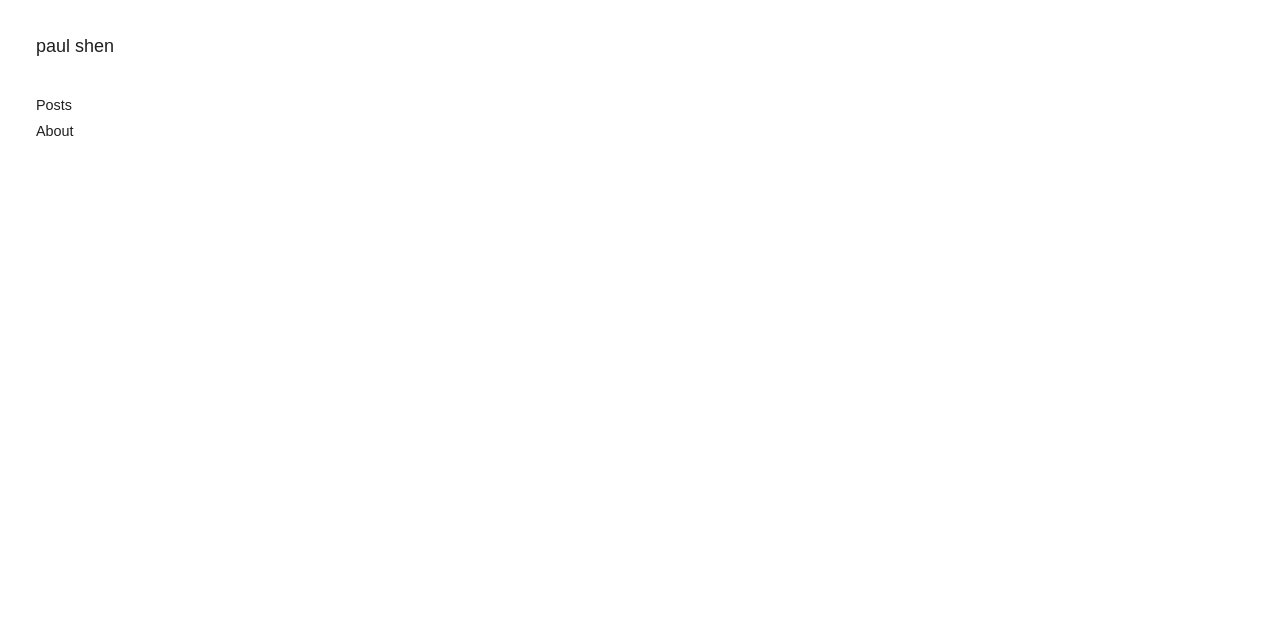
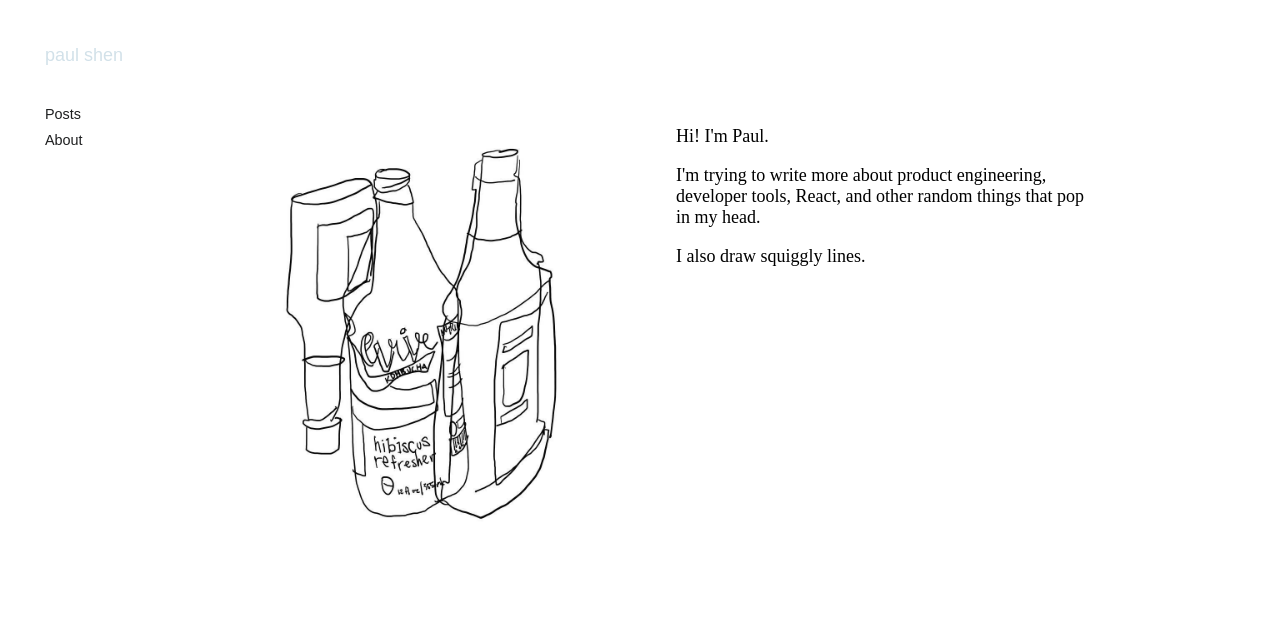
Before and after one commit to paulshen/paul-2021, a Gatsby site: page / in a window 1280 px wide. Built offline with nearby package versions, Linux system fonts and the light colour scheme; Gatsby itself is replaced by a stand-in of ours; some packages are replaced by stand-ins of ours; a web font is replaced by a local one.

Commit message:
gatsby image

```diff
--- a/gatsby-config.js
+++ b/gatsby-config.js
@@ -3,6 +3,7 @@
  *
  * See: https://www.gatsbyjs.org/docs/gatsby-config/
  */
+const path = require("path")
 
 module.exports = {
   /* Your site config here */
@@ -13,14 +14,23 @@ module.exports = {
     "gatsby-plugin-emotion",
     "gatsby-plugin-react-helmet",
     {
-      resolve: `gatsby-source-filesystem`,
+      resolve: "gatsby-source-filesystem",
       options: {
-        name: `posts`,
+        name: "posts",
         path: `${__dirname}/src/posts/`,
       },
     },
     {
       resolve: "gatsby-plugin-mdx",
     },
+    {
+      resolve: "gatsby-source-filesystem",
+      options: {
+        name: "images",
+        path: path.join(__dirname, "src", "images"),
+      },
+    },
+    "gatsby-plugin-sharp",
+    "gatsby-transformer-sharp",
   ],
 }
--- a/package.json
+++ b/package.json
@@ -21,11 +21,14 @@
     "@types/mdx-js__react": "^1.5.2",
     "@types/react-helmet": "^6.0.0",
     "gatsby": "^2.21.37",
+    "gatsby-image": "^2.4.5",
     "gatsby-plugin-emotion": "^4.3.2",
     "gatsby-plugin-mdx": "^1.2.12",
     "gatsby-plugin-react-helmet": "^3.3.2",
+    "gatsby-plugin-sharp": "^2.6.9",
     "gatsby-plugin-typescript": "^2.4.3",
     "gatsby-source-filesystem": "^2.3.8",
+    "gatsby-transformer-sharp": "^2.5.3",
     "prism-react-renderer": "^1.1.1",
     "react": "^16.12.0",
     "react-dom": "^16.12.0",
--- a/src/components/Header.tsx
+++ b/src/components/Header.tsx
@@ -3,7 +3,7 @@ import styled from "@emotion/styled"
 
 const Container = styled.div`
   font-family: var(--font-sans);
-  padding: 2em 0 0 2em;
+  padding: 2.5em 0 0 2.5em;
   position: fixed;
   left: 0;
   top: 0;
@@ -13,12 +13,18 @@ const Container = styled.div`
     display: flex;
     align-items: center;
     justify-content: space-between;
+    padding-left: 2em;
     padding-right: 2em;
     padding-top: 1.2em;
+  }
+  @media (max-width: 600px) {
+    padding-left: 1em;
+    padding-right: 1em;
   }
 `
 
 const RootLink = styled(Link)`
+  color: var(--blue);
   text-decoration: none;
   display: inline-block;
   margin-bottom: 2em;
--- a/src/components/Layout.tsx
+++ b/src/components/Layout.tsx
@@ -21,6 +21,8 @@ export default ({ children }: { children: React.ReactNode }) => (
           --dark: #1e1f20;
           --mid: #8c9194;
           --tan: #f8f3e6;
+          --orange: #dcb98f;
+          --blue: #d2e1e9;
           font-size: var(--font-size-default);
         }
         body {
@@ -29,6 +31,9 @@ export default ({ children }: { children: React.ReactNode }) => (
         a {
           color: var(--dark);
         }
+        p {
+          margin: 1em 0;
+        }
       `}
     />
     {children}
--- a/src/components/PageTitle.tsx
+++ b/src/components/PageTitle.tsx
@@ -3,7 +3,7 @@ import styled from "@emotion/styled"
 const PageTitle = styled.h1`
   font-family: var(--font-sans);
   font-size: var(--font-size-title);
-  margin-top: 3em;
-  margin-bottom: 2em;
+  margin-top: 6rem;
+  margin-bottom: 4rem;
 `
 export default PageTitle
--- a/src/components/PostPageLayout.tsx
+++ b/src/components/PostPageLayout.tsx
@@ -52,6 +52,11 @@ const Container = styled.div`
   max-width: 45rem;
   margin: 0 auto;
   padding-bottom: 4em;
+  @media (max-width: 600px) {
+    width: auto;
+    padding-left: 1em;
+    padding-right: 1em;
+  }
 `
 const Article = styled.article`
   font-family: var(--font-serif);
--- a/src/pages/index.tsx
+++ b/src/pages/index.tsx
@@ -1,11 +1,72 @@
 import React from "react"
 import Header from "../components/Header"
 import Layout from "../components/Layout"
+import styled from "@emotion/styled"
+import Img from "gatsby-image"
+import { graphql } from "gatsby"
 
-export default function Home() {
+const Body = styled.div`
+  width: 80vw;
+  max-width: 50rem;
+  margin: 0 auto;
+  padding-top: 6rem;
+  padding-bottom: 4rem;
+  display: flex;
+  @media (max-width: 600px) {
+    flex-direction: column-reverse;
+    width: auto;
+    padding-left: 1em;
+    padding-right: 1em;
+  }
+`
+const BodyImage = styled(Img)`
+  width: 50%;
+  @media (max-width: 600px) {
+    width: 100%;
+  }
+`
+const BodyRight = styled.div`
+  width: 50%;
+  padding-left: 2em;
+  box-sizing: border-box;
+  @media (max-width: 600px) {
+    padding-left: 0;
+    width: 100%;
+  }
+`
+const Paragraph = styled.p`
+  font-family: var(--font-serif);
+`
+
+export default function Home({ data }: { data: any }) {
   return (
     <Layout>
       <Header />
+      <Body>
+        <BodyImage fluid={data.file.childImageSharp.fluid} />
+        <BodyRight>
+          <Paragraph>Hi! I'm Paul.</Paragraph>
+          <Paragraph>
+            I'm trying to write more about product engineering, developer tools,
+            React, and other random things that pop in my head.
+          </Paragraph>
+          <Paragraph>I also draw squiggly lines.</Paragraph>
+        </BodyRight>
+      </Body>
     </Layout>
   )
 }
+
+export const query = graphql`
+  query {
+    file(
+      relativePath: { eq: "35999786_217229322446458_3470015180652412928_n.jpg" }
+    ) {
+      childImageSharp {
+        fluid(maxWidth: 800) {
+          ...GatsbyImageSharpFluid
+        }
+      }
+    }
+  }
+`
--- a/src/pages/posts.tsx
+++ b/src/pages/posts.tsx
@@ -9,6 +9,11 @@ const Body = styled.div`
   width: 80vw;
   max-width: 33rem;
   margin: 0 auto;
+  @media (max-width: 600px) {
+    width: auto;
+    padding-left: 1em;
+    padding-right: 1em;
+  }
 `
 const PostList = styled.div``
 const PostItem = styled(Link)`
```
Also changed, not shown: src/images/35999786_217229322446458_3470015180652412928_n.jpg (added), 1 other file.
